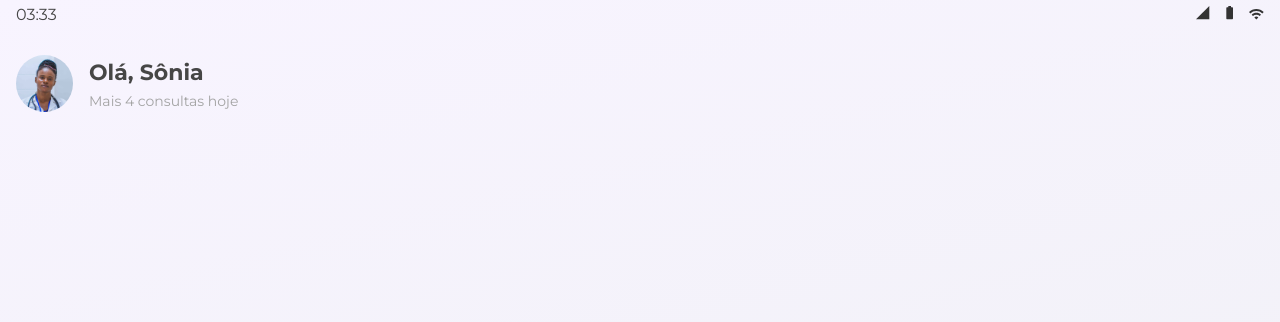
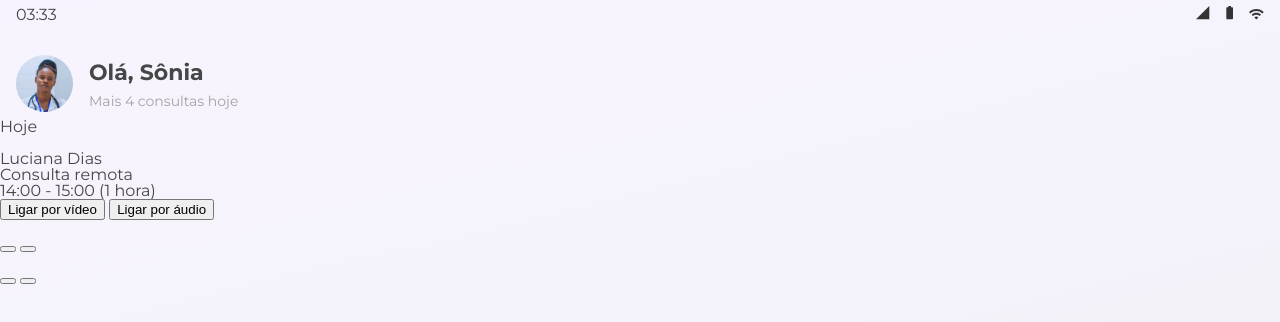
Before and after one commit to GabrielRARodrigues/7daysOfCode-Appointments, a plain HTML site: page index.html in a window 1280 px wide. Drawn offline with nearby package versions, Linux system fonts and the light colour scheme.

Commit message:
Montando a estrutura dos cards que represetam as consultas

```diff
--- a/index.html
+++ b/index.html
@@ -76,6 +76,59 @@
         <p class="header__content-text">Mais 4 consultas hoje</p>
       </div>
     </header>
-    <main></main>
+    <main class="mais">
+      <section class="appointments">
+        <h2 class="appointments__day">Hoje</h2>
+        <div class="appointments__cards">
+          <div class="appointments__card">
+            <div class="appointments__card-header">
+              <img class="appointments__card-person" src="" alt="" />
+              <h3 class="appointments__card-name">Luciana Dias</h3>
+              <p class="appointment__card-type">Consulta remota</p>
+              <i class="appoitment__card-chat"></i>
+            </div>
+            <div class="appointment__card-body">
+              <p class="appointment__card-time">14:00 - 15:00 (1 hora)</p>
+              <button class="appointment__card-button">Ligar por vídeo</button>
+              <button
+                class="appointment__card-button appointment__card-button--secundary"
+              >
+                Ligar por áudio
+              </button>
+            </div>
+          </div>
+          <div class="appointments__card">
+            <div class="appointments__card-header">
+              <img class="appointments__card-person" src="" alt="" />
+              <h3 class="appointments__card-name"></h3>
+              <p class="appointment__card-type"></p>
+              <i class="appoitment__card-chat"></i>
+            </div>
+            <div class="appointment__card-body">
+              <p class="appointment__card-time"></p>
+              <button class="appointment__card-button"></button>
+              <button
+                class="appointment__card-button appointment__card-button--secundary"
+              ></button>
+            </div>
+          </div>
+          <div class="appointments__card">
+            <div class="appointments__card-header">
+              <img class="appointments__card-person" src="" alt="" />
+              <h3 class="appointments__card-name"></h3>
+              <p class="appointment__card-type"></p>
+              <i class="appoitment__card-chat"></i>
+            </div>
+            <div class="appointment__card-body">
+              <p class="appointment__card-time"></p>
+              <button class="appointment__card-button"></button>
+              <button
+                class="appointment__card-button appointment__card-button--secundary"
+              ></button>
+            </div>
+          </div>
+        </div>
+      </section>
+    </main>
   </body>
 </html>
```
